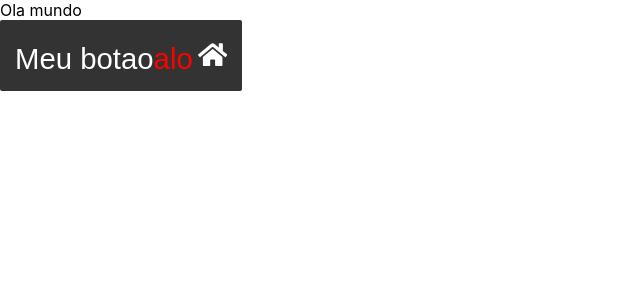
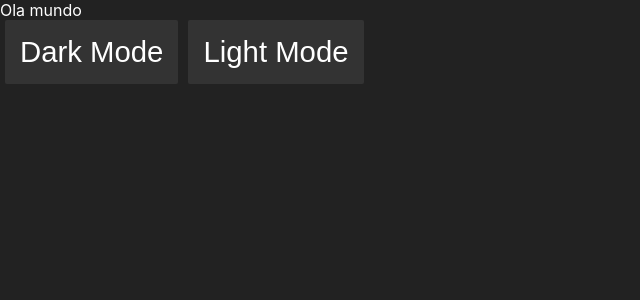
Before and after one commit to teamtalia/9gag-client, a Next.js app: page / in a window 1280 px wide. Shown: the top 300 px of the page, without its empty margins (0-640 px from the left). Built offline with nearby package versions, Linux system fonts and the light colour scheme.

Commit message:
feat: add hooks and ecosystem to use themes

```diff
--- a/src/components/button/index.tsx
+++ b/src/components/button/index.tsx
@@ -1,19 +1,13 @@
 import React from 'react';
-import { FaHome } from 'react-icons/fa';
-import { Container, MeuSpan } from './styles';
+import { Container } from './styles';
 
-// import { Container } from './styles';
+interface ButtonProps {
+  onClick: VoidFunction;
+  children: any;
+}
 
-const Button: React.FC = () => {
-  return (
-    <Container>
-      <MeuSpan>
-        Meu botao
-        <a href="http://teste">alo</a>
-      </MeuSpan>
-      <FaHome />
-    </Container>
-  );
+const Button: React.FC<ButtonProps> = ({ children, onClick }) => {
+  return <Container onClick={onClick}>{children}</Container>;
 };
 
 export default Button;
--- a/src/components/button/styles.ts
+++ b/src/components/button/styles.ts
@@ -1,22 +1,21 @@
 import styled from 'styled-components';
 
 export const Container = styled.button`
-  background-color: #333;
+  margin: 0 5px;
+  background-color: ${({ theme }) => theme.primaryColor};
   border: 0;
   padding: 15px;
   border-radius: 2px;
-  color: white;
+  color: ${({ theme }) => theme.primaryTextColor};
   font-size: 22pt;
+  cursor: pointer;
   svg {
     margin-top: 5px;
   }
-`;
-
-export const MeuSpan = styled.span`
-  margin-right: 5px;
-  a {
-    color: red;
-    i {
-    }
+  span {
+    margin-right: 5px;
+  }
+  &:hover {
+    background-color: ${({ theme }) => theme.primaryDarkColor};
   }
 `;
--- /dev/null
+++ b/src/hooks/useTheme.tsx
@@ -0,0 +1,18 @@
+import { Dispatch, SetStateAction, useState } from 'react';
+import { DefaultTheme } from 'styled-components';
+import Themes, { ThemeType } from '../themes';
+
+export interface UseThemeResponse {
+  setTheme: Dispatch<SetStateAction<ThemeType>>;
+  theme: DefaultTheme;
+}
+
+const useTheme = (): UseThemeResponse => {
+  const [theme, setTheme] = useState<ThemeType>(Themes.default);
+  return {
+    theme: Themes[theme],
+    setTheme,
+  };
+};
+
+export default useTheme;
--- a/src/pages/index.tsx
+++ b/src/pages/index.tsx
@@ -1,17 +1,35 @@
-import React from 'react';
+import React, { createContext } from 'react';
+import { ThemeProvider } from 'styled-components';
+import useTheme, { UseThemeResponse } from '../hooks/useTheme';
 import { GlobalStyle } from '../themes/GlobalStyle';
-import Login from '../components/login';
 import Button from '../components/button';
-// import Head from 'next/head';
-// import styles from '../assets/styles/Home.module.css';
 
-export default function Home() {
+interface AppContextInterface extends Omit<UseThemeResponse, 'theme'> {
+  foo?: string;
+}
+
+export const AppContext = createContext<AppContextInterface>({
+  setTheme: null,
+});
+
+const Home: React.FC = () => {
+  const { theme, setTheme } = useTheme();
+
   return (
-    <>
-      <div>Ola mundo</div>
-      <GlobalStyle />
-      <Button />
+    <AppContext.Provider
+      value={{
+        setTheme,
+      }}
+    >
+      <ThemeProvider theme={theme}>
+        <div>Ola mundo</div>
+        <GlobalStyle />
+        <Button onClick={() => setTheme('Dark')}>Dark Mode</Button>
+        <Button onClick={() => setTheme('Light')}>Light Mode</Button>
+      </ThemeProvider>
       {/* <Login /> */}
-    </>
+    </AppContext.Provider>
   );
-}
+};
+
+export default Home;
--- /dev/null
+++ b/src/themes/Dark.ts
@@ -0,0 +1,12 @@
+import { DefaultTheme } from 'styled-components';
+
+const Dark: DefaultTheme = {
+  bgColor: '#222',
+  primaryColor: '#333',
+  primaryDarkColor: '#111',
+  secondaryColor: '',
+  secondaryDarkColor: '',
+  primaryTextColor: '#fff',
+  secondaryTextColor: '',
+};
+export default Dark;
--- a/src/themes/GlobalStyle.ts
+++ b/src/themes/GlobalStyle.ts
@@ -9,4 +9,8 @@ export const GlobalStyle = createGlobalStyle`
   :root {
     --primary-color: #000;
   }
+  body {
+    background-color: ${props => props.theme.bgColor};
+    color: ${({ theme }) => theme.primaryTextColor};
+  }
 `;
--- /dev/null
+++ b/src/themes/Light.ts
@@ -0,0 +1,12 @@
+import { DefaultTheme } from 'styled-components';
+
+const Light: DefaultTheme = {
+  bgColor: '#fbfbfb',
+  primaryColor: 'rgba(0,0,0,.06)',
+  primaryDarkColor: 'rgba(0,0,0,.5)',
+  secondaryColor: '',
+  secondaryDarkColor: '',
+  primaryTextColor: '#000',
+  secondaryTextColor: '',
+};
+export default Light;
--- /dev/null
+++ b/src/themes/index.ts
@@ -0,0 +1,30 @@
+import { DefaultTheme } from 'styled-components';
+import Dark from './Dark';
+import Light from './Light';
+
+// Interface responsavel por todas variaveis de tema disponivel.
+export interface ThemeInterface {
+  bgColor: string;
+  primaryColor: string;
+  primaryDarkColor: string;
+  secondaryColor: string;
+  secondaryDarkColor: string;
+  primaryTextColor: string;
+  secondaryTextColor: string;
+}
+
+export type ThemeType = 'Dark' | 'Light';
+
+interface ThemeGeneralInterface {
+  Dark: DefaultTheme;
+  Light?: DefaultTheme;
+  default: ThemeType;
+}
+
+const Theme: ThemeGeneralInterface = {
+  Dark,
+  Light,
+  default: 'Dark',
+};
+
+export default Theme;
```
Also changed, not shown: src/styled.d.ts (added, +7 -0 lines), .eslintrc.json.
